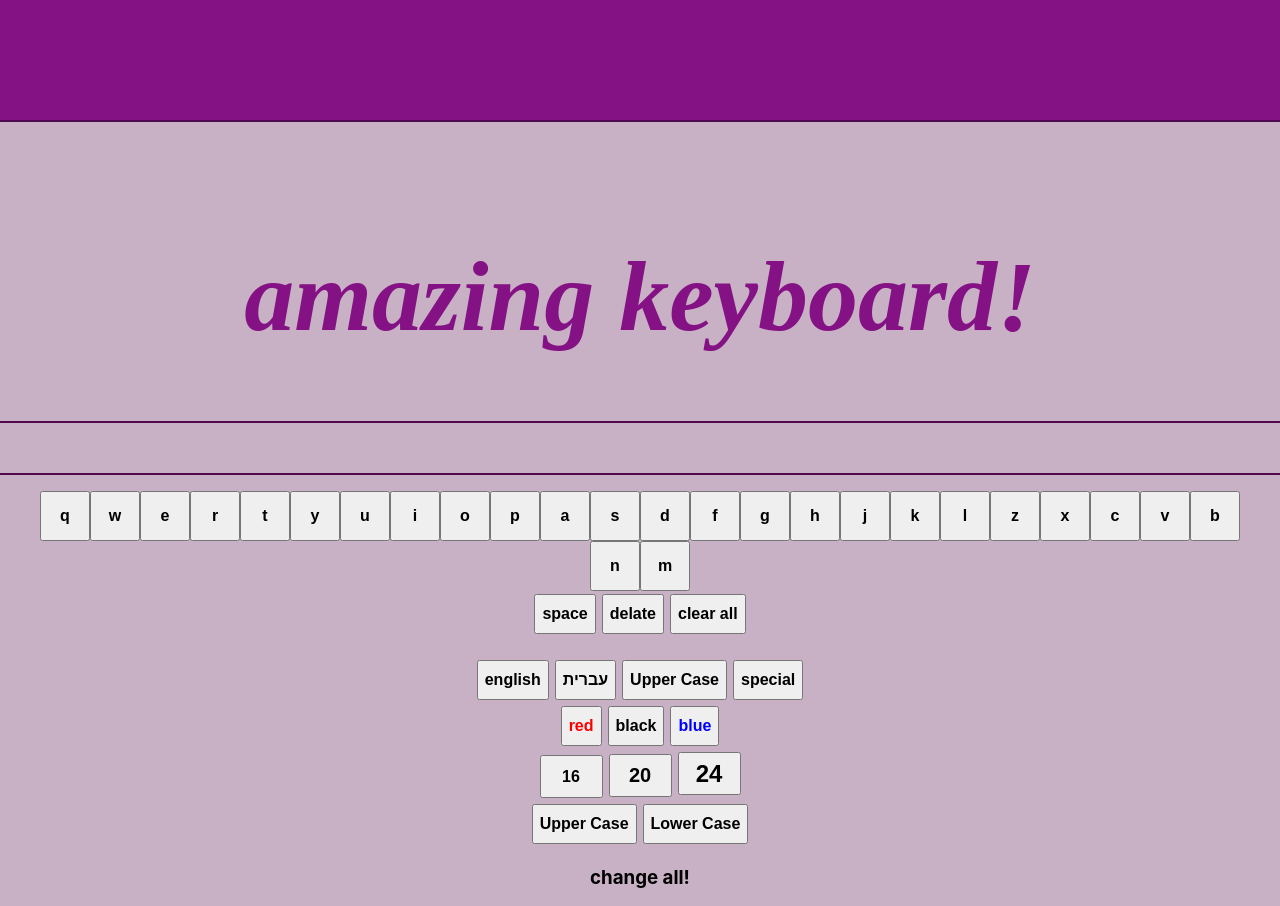
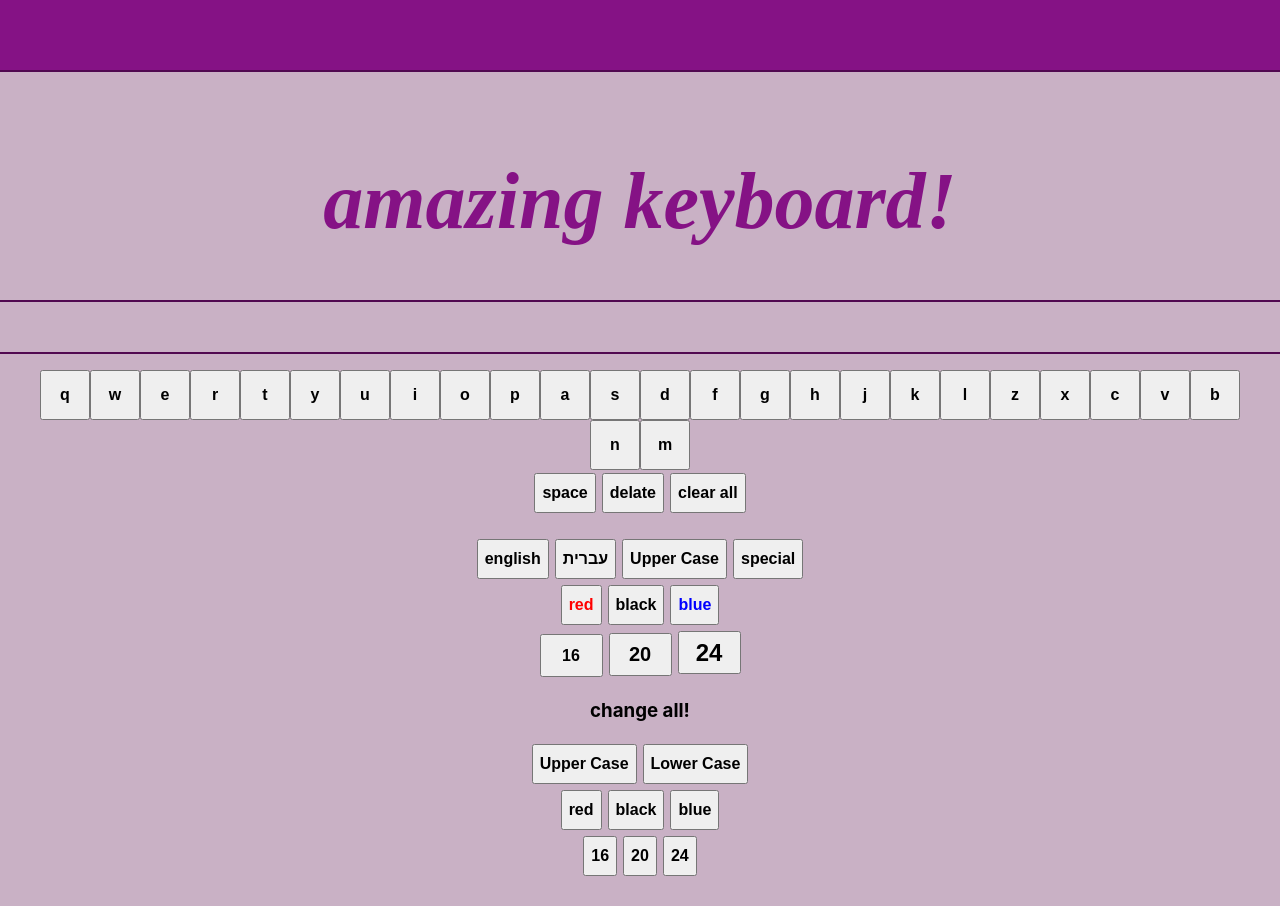
Before and after one commit to chana-oriya/project4mini1, a React (Create React App) app: page / in a window 1280 px wide. Shown: the top 906 px of the page. Built offline with nearby package versions, Linux system fonts and the light colour scheme.

Commit message:
with final css

```diff
--- a/src/App.css
+++ b/src/App.css
@@ -43,7 +43,8 @@ body{
   flex-direction: column;
   justify-content: center;
   align-items: center;
-
+  align-items: center;
+  justify-content: center;
 }
 
 div{
@@ -61,17 +62,18 @@ p{
   background-color: rgb(201, 177, 197);
   border: 2px solid rgb(80, 9, 80);
   margin-top: 120px;
-  padding: 50px;
+  padding: 30px;
   border-radius: 50px;
   flex-wrap: wrap;
   width: 1500px;
   align-items: center;
   justify-content: center;
-
+  margin-bottom: 20px;
+  margin-top: 70px;
 }
 
 #title{
-  font-size: 100px;
+  font-size: 80px;
   font-family: cursive;
   font-weight: bold;
   font-style: italic;
--- a/src/Components/ChangeAll.js
+++ b/src/Components/ChangeAll.js
@@ -5,16 +5,16 @@ function ChangeAll(props){
 
     return (
         <div>
+            {/* <button style={{...style }} onClick={() => props.changeAll('case', 'upper')}>Upper Case</button>
+            <button style={{...style }} onClick={() => props.changeAll('case', 'lower')}>Lower Case</button> */}
+            <h3>change all!</h3>
             <button style={{...style }} onClick={() => props.changeAll('case', 'upper')}>Upper Case</button>
             <button style={{...style }} onClick={() => props.changeAll('case', 'lower')}>Lower Case</button>
-            <h3>change all!</h3>
-            <button onClick={() => props.changeAll('case', 'upper')}>Upper Case</button>
-            <button onClick={() => props.changeAll('case', 'lower')}>Lower Case</button>
             <div>
-                {colorsToChange.map( (item) => <button onClick={() => props.changeAll('color', item)}>{item}</button>)}
+                {colorsToChange.map( (item) => <button style={{...style }} onClick={() => props.changeAll('color', item)}>{item}</button>)}
             </div>
             <div>
-                {sizeToChange.map( (item) => <button onClick={() => props.changeAll('fontSize', item+"px")}>{item}</button>)}
+                {sizeToChange.map( (item) => <button style={{...style }} onClick={() => props.changeAll('fontSize', item+"px")}>{item}</button>)}
             </div>
         </div>
     )
```
